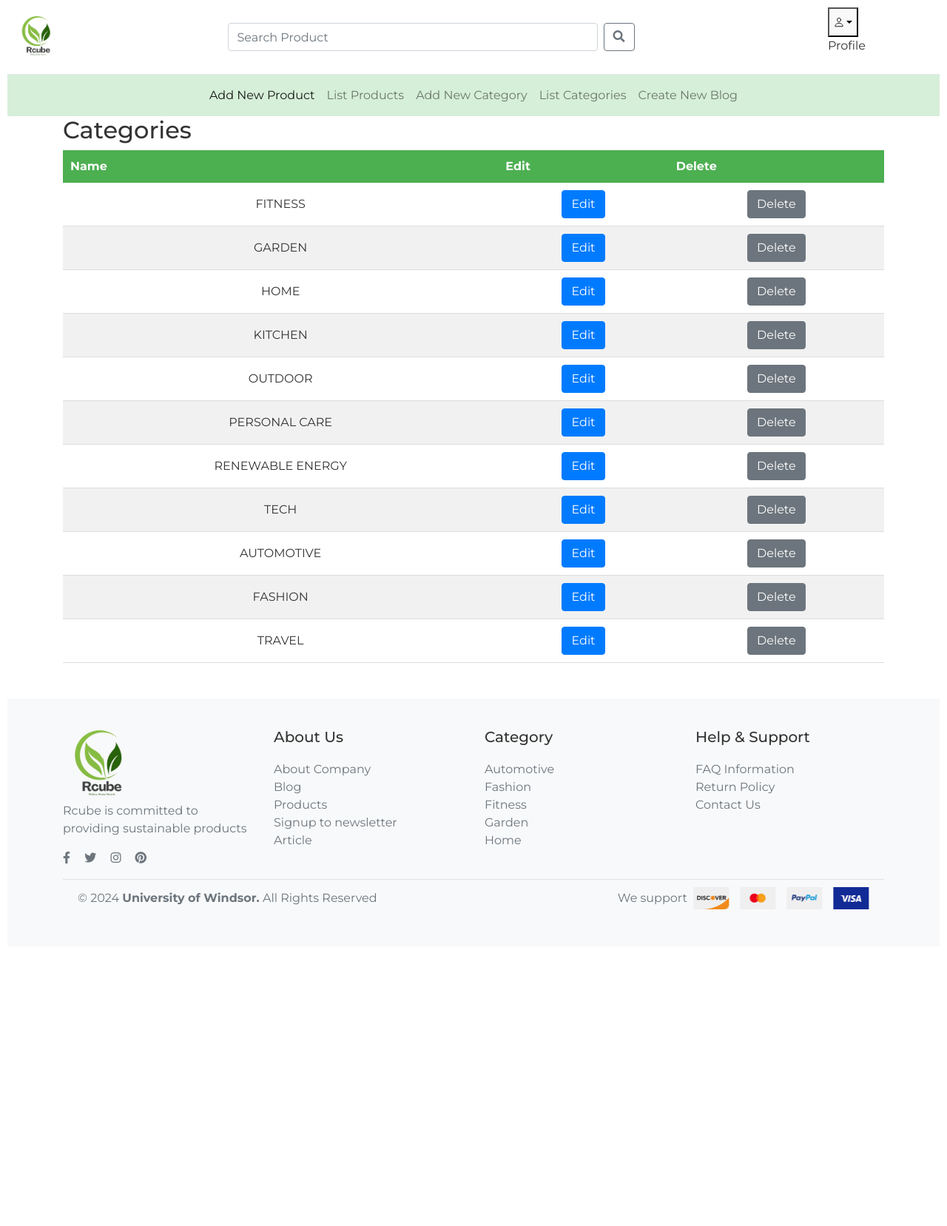
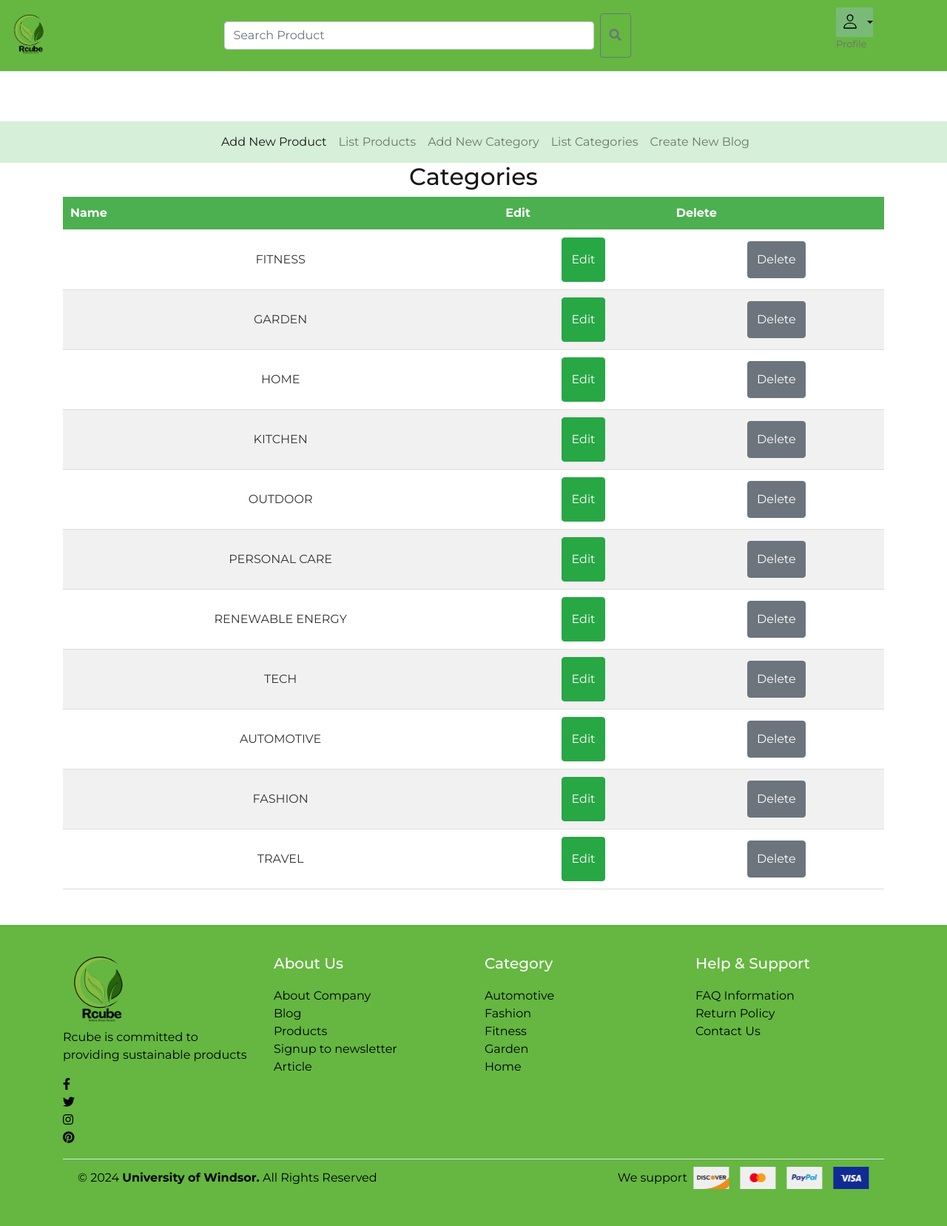
Before and after one commit to nishanthan22/rcube-green-ecom, a Django app: page /categories/ in a window 1280 px wide. Shown: the whole page at 74% size. Before the commit the page ends 1229 px from the top, so only its background shows below. Run offline with Django 5.2, Linux system fonts and the light colour scheme; a user stored in the database is signed in; data comes from the database, SQL or seed files in the repository; some libraries are stand-ins or nearby versions.

Commit message:
Header color changes, button bootstrapped

```diff
--- a/rcubeGreen/templates/rcube-green-ecom/base2.html
+++ b/rcubeGreen/templates/rcube-green-ecom/base2.html
@@ -6,6 +6,7 @@
   <meta name="viewport" content="width=device-width, initial-scale=1.0">
   {% load static %}
   <title>{% block title %}My Website{% endblock %}</title>
+  <link rel="stylesheet" href="{% static 'css/style.css' %}">
   <link rel="preconnect" href="https://fonts.googleapis.com">
   <link rel="preconnect" href="https://fonts.gstatic.com" crossorigin>
   <link href="https://fonts.googleapis.com/css2?family=Montserrat:ital,wght@0,100..900;1,100..900&display=swap" rel="stylesheet">
@@ -20,8 +21,7 @@
     color: #333333;
     text-rendering: optimizeLegibility;
     font-weight: inherit;
-        padding-left: 10px;
-        padding-right: 10px;
+
 }
 
 .dark {
@@ -117,20 +117,22 @@
       margin: 0;
     }
     .footer {
-      background-color: #f8f9fa;
+      background-color: #65B741;
+        color: white;
       padding: 40px 0;
     }
     .footer h5 {
       margin-bottom: 20px;
     }
     .footer p, .footer a {
-      color: #6c757d;
+      color: black;
+
     }
     .footer a:hover {
       color: #343a40;
     }
     .footer-bar {
-      background-color: #f8f9fa; /* Light grey background color */
+      background-color: #65B741; /* Light grey background color */
       padding: 10px 20px; /* Padding for some space inside the bar */
       border-top: 1px solid #dee6e1; /* Optional: a border to separate the bar from the rest of the content */
     }
@@ -143,7 +145,7 @@
       align-items: center;
       padding: 10px;
       border-bottom: 1px solid #e5e5e5;
-
+        background-color: #65B741;
     }
     .header .logo {
       flex: 1;
@@ -172,7 +174,7 @@
       align-items: center;
       height: 40px; /* Adjusted height */
       font-size: 14px; /* Adjust font size if needed */
-      background-color: #f9f9f9;
+      background-color: #7ABA78;
     }
     .dropdown {
       position: relative;
--- a/rcubeGreen/usersApp/templates/add_category.html
+++ b/rcubeGreen/usersApp/templates/add_category.html
@@ -8,7 +8,8 @@
   <form method="post">
     {% csrf_token %}
     {{ form.as_p }}
-    <button type="submit">Add Category</button>
+    <button type="submit" class="btn btn-success">Add Category</button>
+
   </form>
 </div>
 {% endblock %}
--- a/rcubeGreen/usersApp/templates/list_categories.html
+++ b/rcubeGreen/usersApp/templates/list_categories.html
@@ -19,7 +19,7 @@
             <td style="padding: 10px; text-align: center;">{{ category.name }}</td>
             <td style="padding: 10px; text-align: center;">
               <a href="{% url 'edit_category' category.id %}">
-                <button type="button" class="btn btn-primary">Edit</button>
+                <button type="button" class="btn btn-success">Edit</button>
               </a>
             </td>
             <td style="padding: 10px; text-align: center;">
```
Also changed, not shown: rcubeGreen/rcubeApp/static/images/logo.png. Lines whose indentation alone changed are shown as unchanged.
